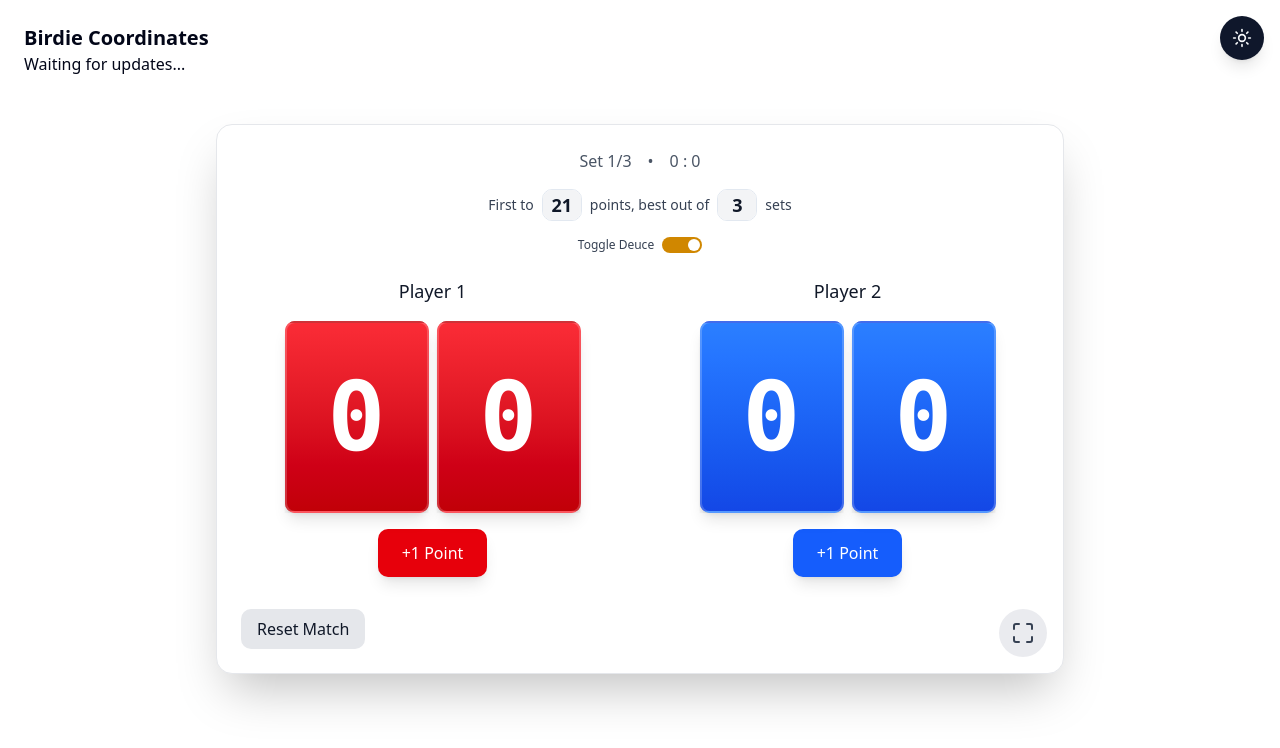
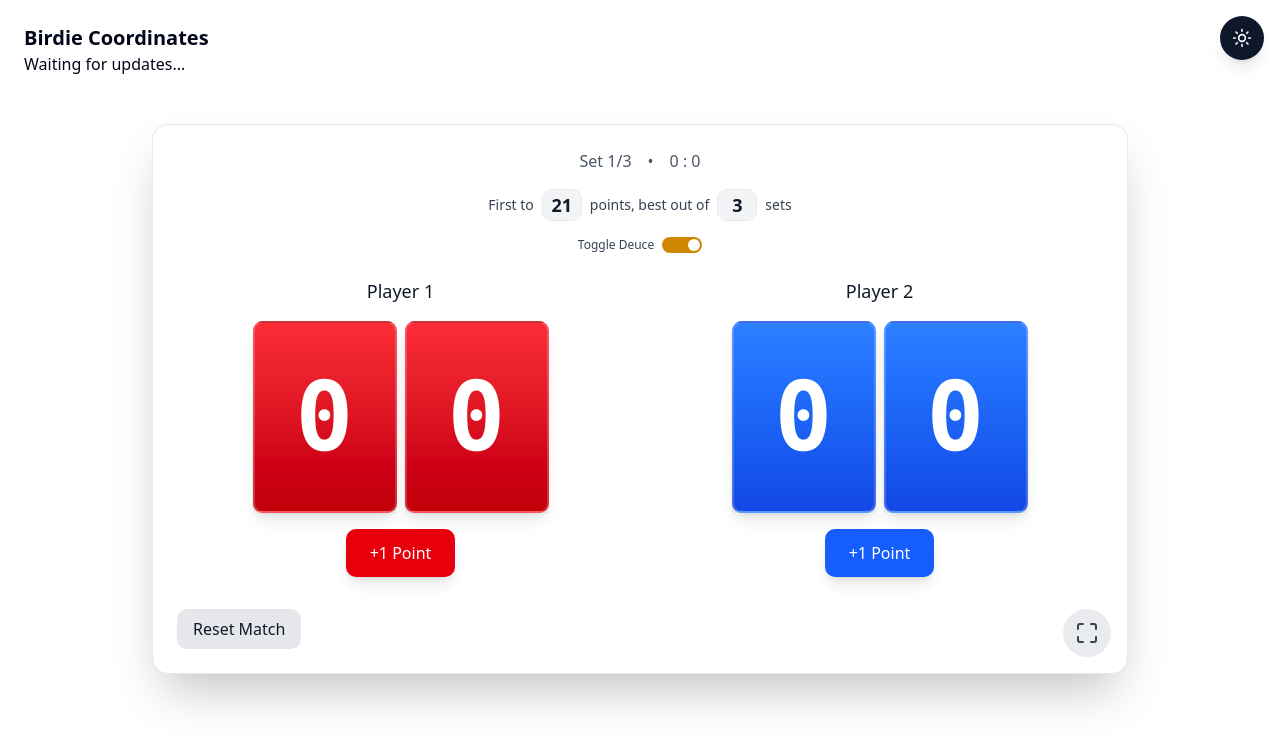
Before and after one commit to PenguinPush/ignitionhacks-v6, a Next.js app in the folder frontend/: page / in a window 1280 px wide. Shown: the top 748 px of the page. Built offline with nearby package versions, Linux system fonts and the light colour scheme; no server answers.

Commit message:
scoreboard

```diff
--- a/frontend/src/components/scoreboard2.jsx
+++ b/frontend/src/components/scoreboard2.jsx
@@ -221,10 +221,16 @@ export default function BadmintonScoreboard() {
         </div>);
     };
 
-    return (<div
+    return (
+
+    <div
         ref={scoreboardRef}
-        className={`relative ${isFullscreen ? "fixed inset-0 flex items-center justify-center bg-black z-50 p-6" : "max-w-4xl mx-auto p-6"} transition-all duration-300`}
-    >
+        className={`relative ${
+          isFullscreen
+            ? "mx-auto fixed inset-0 flex items-center justify-center bg-black z-50"
+            : "max-w-5xl mx-auto p-6"
+        } transition-all duration-300`}
+      >
         <div
             className={`relative bg-white dark:bg-gradient-to-br dark:from-slate-900 dark:to-slate-800 border border-gray-200 dark:border-slate-700 rounded-2xl shadow-2xl p-6 ${isFullscreen ? "w-3/4 h-3/4 flex flex-col items-center justify-center" : ""}`}
         >
@@ -351,7 +357,7 @@ export default function BadmintonScoreboard() {
             {/* Fullscreen Toggle */}
             <button
                 onClick={goFullscreen}
-                className="absolute bottom-4 right-4 p-3 bg-gray-200/80 dark:bg-white/20 backdrop-blur-sm rounded-full hover:bg-gray-300/80 dark:hover:bg-white/30 transition-colors z-40"
+                className="absolute bottom-4 right-4 p-3 bg-gray-200/80 dark:bg-white/20 backdrop-blur-sm rounded-full hover:bg-gray-300/80 hover:scale-105 dark:hover:bg-white/30 dark:hover:scale-105 transition-transform duration-200 tranistion-color z-40 "
             >
                 {isFullscreen ? (<Minimize className="w-6 h-6 text-gray-700 dark:text-white"/>) : (
                     <Maximize className="w-6 h-6 text-gray-700 dark:text-white"/>)}
```
